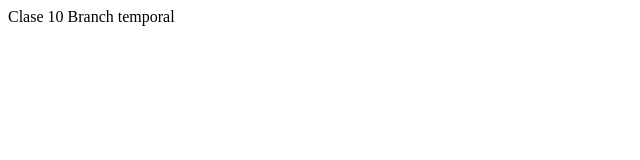
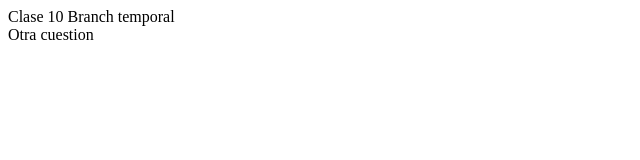
Before and after one commit to erikae86/comision_37265_ej10, a plain HTML site: page index.html in a window 1280 px wide. Shown: the full height of the page, 0-640 px from the left. Drawn offline with Linux system fonts and the light colour scheme.

Commit message:
seguimos con este branch

```diff
--- a/index.html
+++ b/index.html
@@ -7,5 +7,6 @@
 </head>
 <body>
 		<div> Clase 10 Branch temporal </div>
+		<div>Otra cuestion</div>
 </body>
 </html>
```
